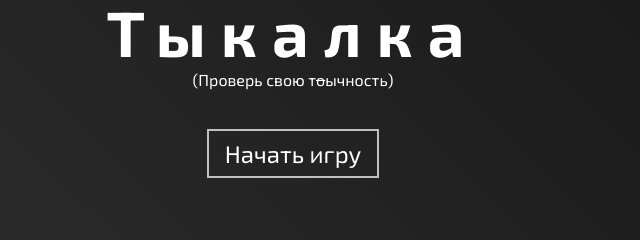
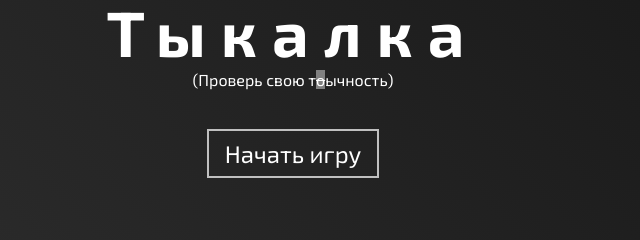
Before and after one commit to Eugene-gif/MiniGame, a plain HTML site: page index.html in a window 1280 px wide. Shown: the part 306-546 px from the top of the page, 347-987 px from the left. Drawn offline with Linux system fonts and the light colour scheme.

Commit message:
Update styles.css

```diff
--- a/styles.css
+++ b/styles.css
@@ -29,6 +29,10 @@ a:hover {
 
 .screen {
   position: relative;
+}
+
+.del {
+  background-color: grey;
 }
 
 h1 {
```
